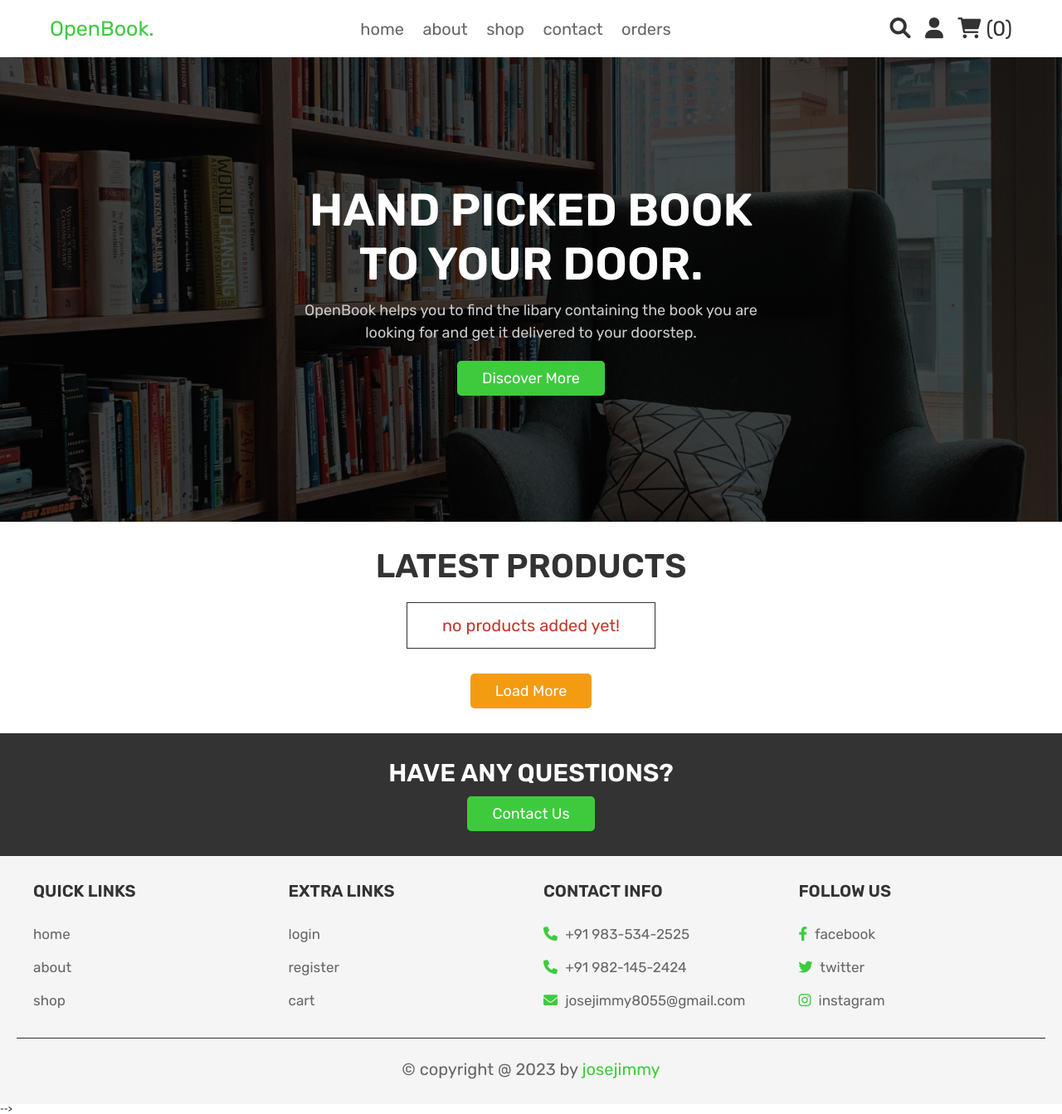
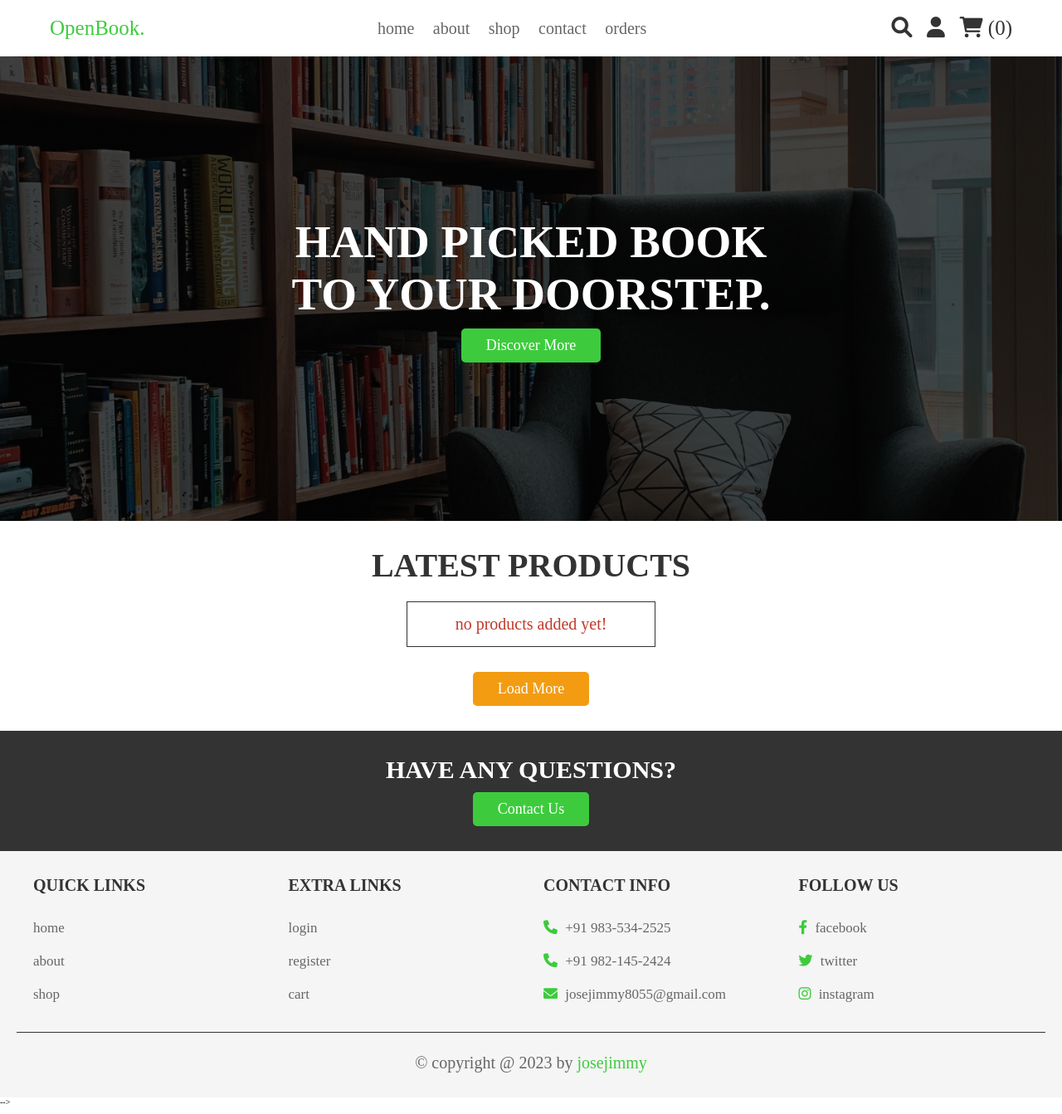
Before and after one commit to jose-jimmy/OpenBook, a PHP site: page /buynow.php in a window 1280 px wide. Shown: the whole page at 83% size. Run offline with PHP 8.4, Linux system fonts and the light colour scheme; the visitor is signed in with stand-in values (Sample User, id 1); data that the repository does not hold is empty.

Commit message:
css edited

```diff
--- a/buynow.php
+++ b/buynow.php
@@ -61,8 +61,7 @@
      <section class="home">
 
          <div class="content">
-             <h3>Hand Picked Book to your door.</h3>
-             <p>OpenBook helps you to find the libary containing the book you are looking for and get it delivered to your doorstep. </p>
+             <h3>Hand Picked Book to your doorstep.</h3>
              <a href="about.php" class="white-btn">discover more</a>
          </div>
 
--- a/css/buynow.css
+++ b/css/buynow.css
@@ -14,7 +14,6 @@
 }
 
 * {
-    font-family: 'Rubik', sans-serif;
     margin: 0;
     padding: 0;
     box-sizing: border-box;
```
